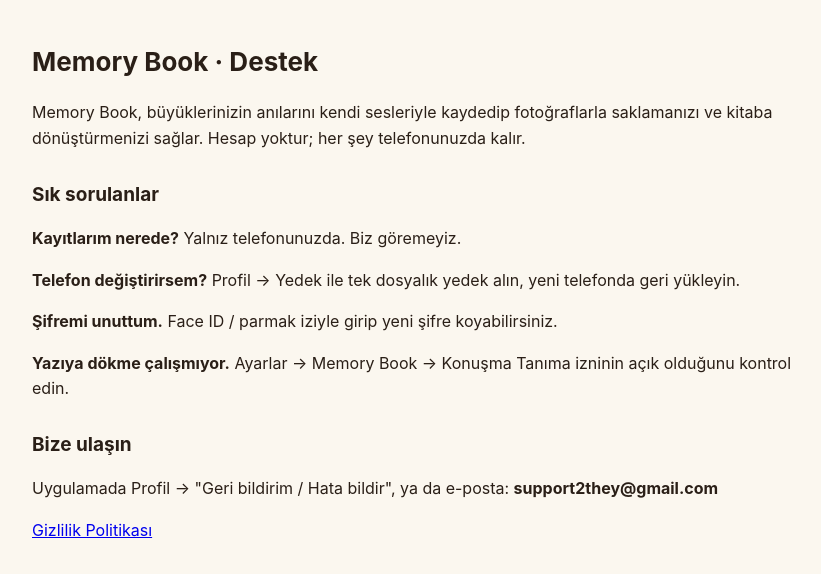
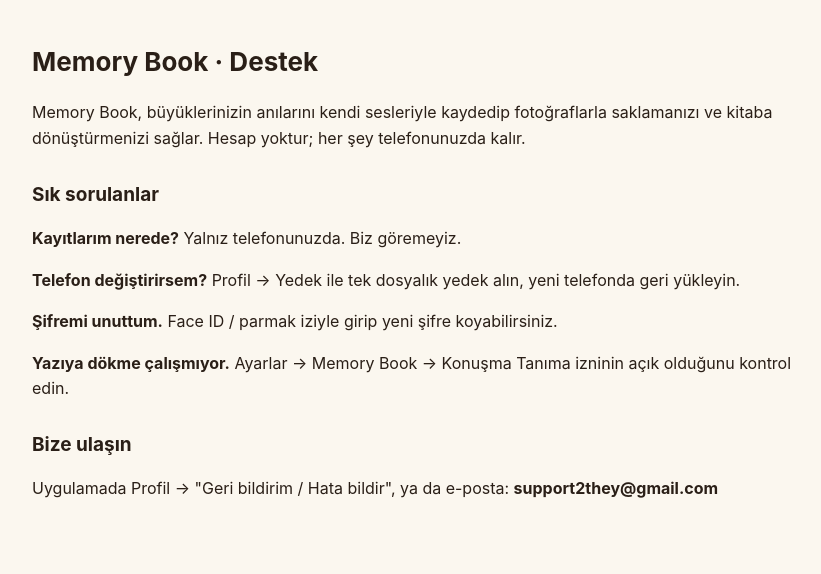
Before and after one commit to appstudiotr/appstudiotr.github.io, a plain HTML site: page memorybook/destek.html in a window 1280 px wide. Shown: the whole page, without its empty margins (228-1049 px from the left). Drawn offline with Linux system fonts and the light colour scheme.

Commit message:
Memory Book: gizlilik bağlantısı dolunca eklenecek

```diff
--- a/memorybook/destek.html
+++ b/memorybook/destek.html
@@ -7,4 +7,4 @@
 <p><b>Yazıya dökme çalışmıyor.</b> Ayarlar → Memory Book → Konuşma Tanıma izninin açık olduğunu kontrol edin.</p>
 <h2>Bize ulaşın</h2>
 <p>Uygulamada Profil → "Geri bildirim / Hata bildir", ya da e-posta: <b>support2they@gmail.com</b></p>
-<p><a href="gizlilik.html">Gizlilik Politikası</a></p></body></html>
+</body></html>
```
Also changed, not shown: memorybook/index.html (+1 -1 lines).
